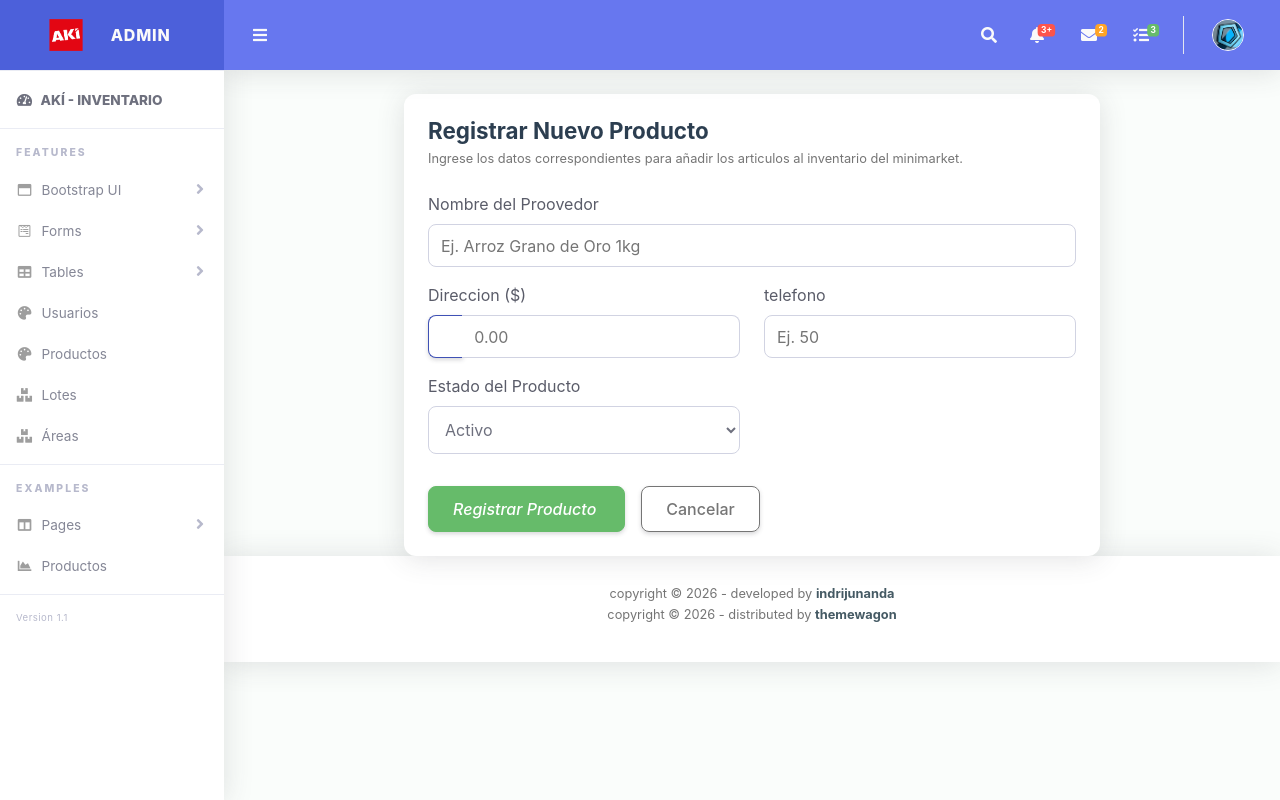
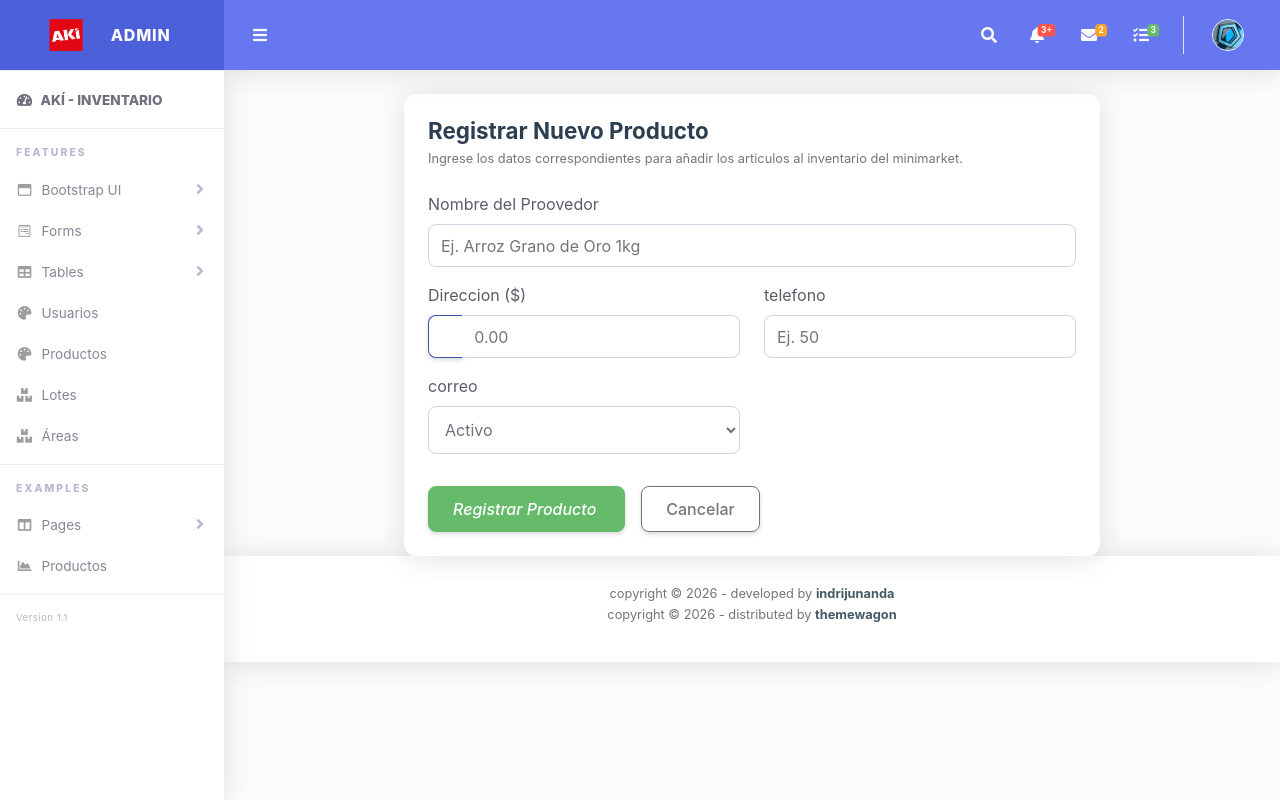
Before and after one commit to kevinsanchez4010/InterfacesG3, a Django app: template proveedores/templates/proveedores/crear_proveedor.html in a window 1280 px wide. Run offline with Django 5.2, Linux system fonts and the light colour scheme; the template is opened without the code that fills it, so the values that code supplies are empty; some libraries are stand-ins or nearby versions; some web fonts are replaced.

Commit message:
cambio10

```diff
--- a/proveedores/templates/proveedores/crear_proveedor.html
+++ b/proveedores/templates/proveedores/crear_proveedor.html
@@ -48,7 +48,7 @@
 
                             <div class="row">
                                 <div class="col-md-6 form-group mb-4">
-                                    <label class="font-weight-medium text-dark">Estado del Producto</label>
+                                    <label class="font-weight-medium text-dark">correo</label>
                                     <select name="estado" class="form-control" required style="border-radius: 8px; padding: 12px; height: auto;">
                                         <option value="activo" selected>Activo</option>
                                         <option value="inactivo">Inactivo</option>
```
